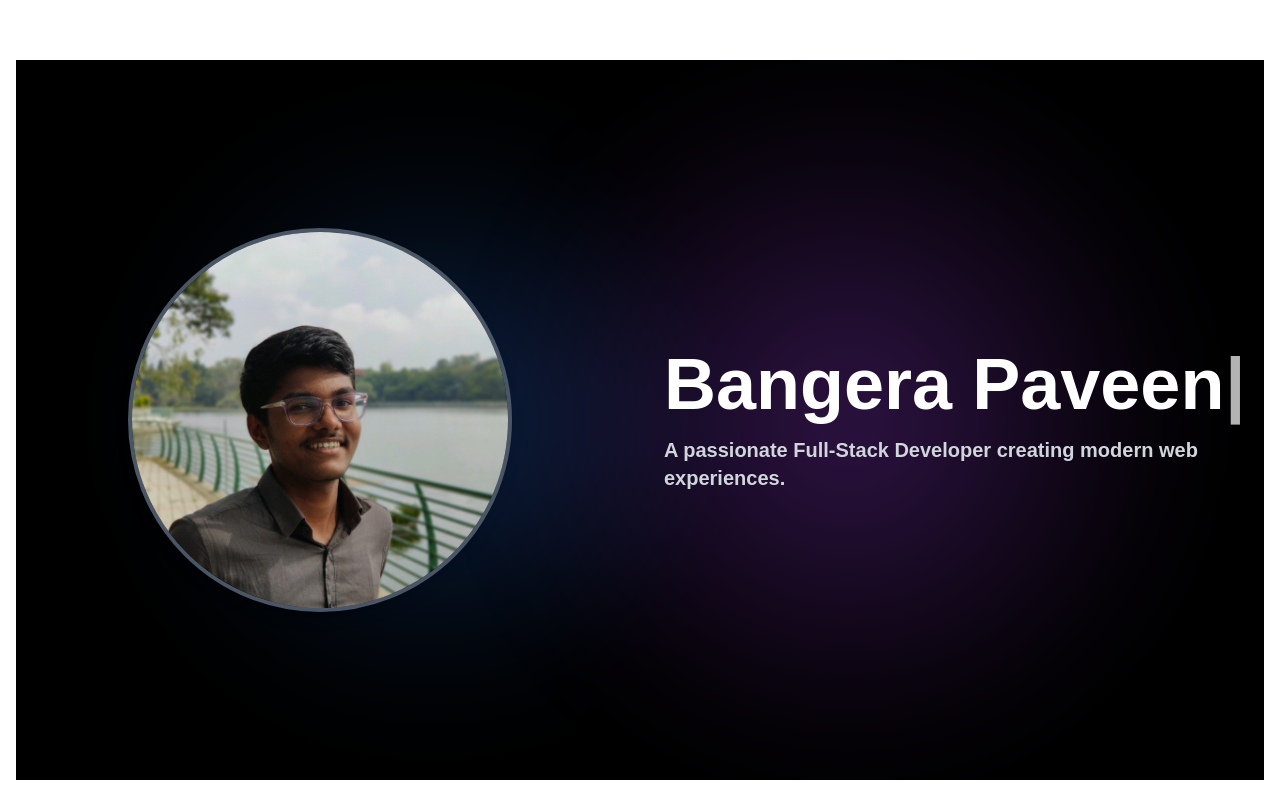
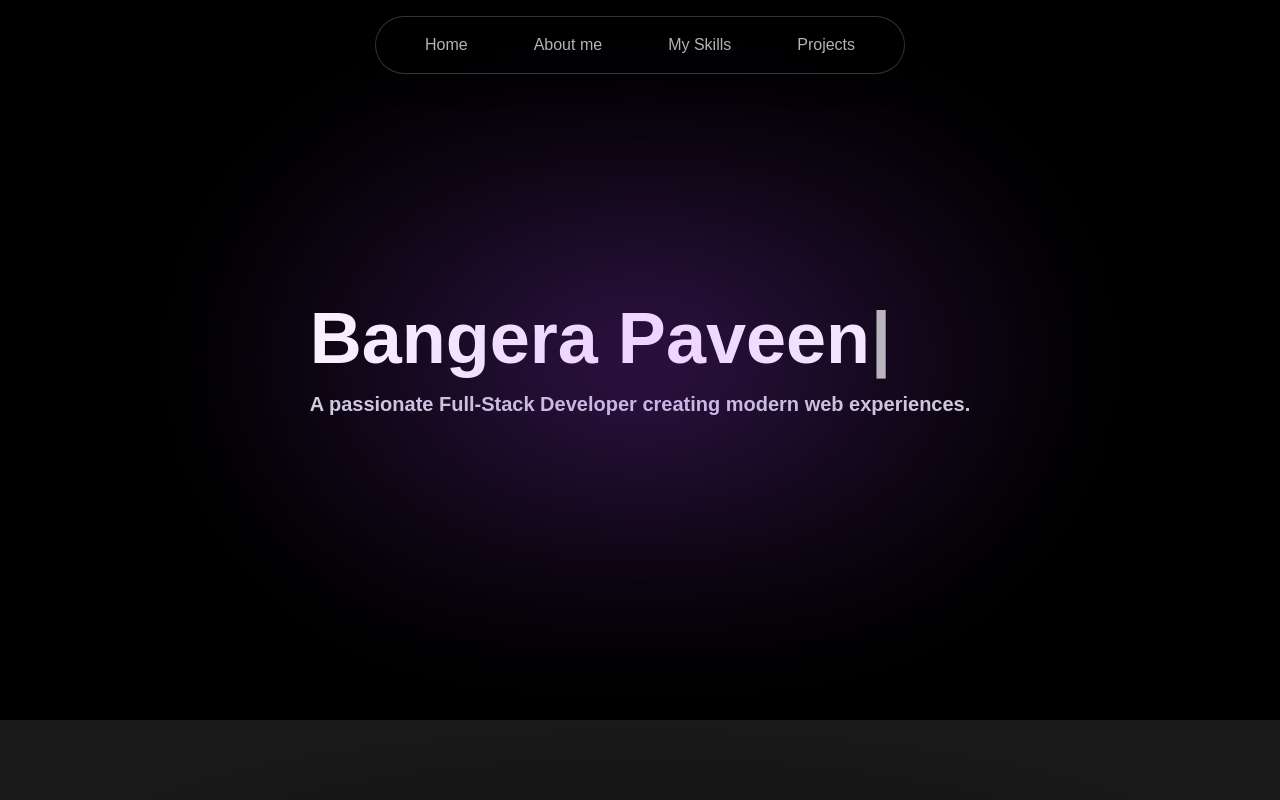
Before and after one commit to Beast227/portfolio, a Next.js app: page / in a window 1280 px wide. Shown: the top 800 px of the page. Built offline with nearby package versions, Linux system fonts and the light colour scheme.

Commit message:
updates: new navbar style and removed extra padding and space

```diff
--- a/src/app/page.tsx
+++ b/src/app/page.tsx
@@ -6,22 +6,14 @@ import SocialLinks from "@/components/SocialLinks";
 // FIX: Import the renamed component
 import Home from '@/components/Home'; // Adjust the path if necessary
 import Skills from "@/components/Skills";
+import Navbar from "@/components/NavBar";
 
 export default function Portfolio() {
   return (
-    <div className="flex flex-col content-center min-h-screen p-4 space-y-5">
+    <div className="flex flex-col content-center min-h-screen">
 
       {/* Nav section */}
-      <div className="flex flex-row justify-center items-center">
-        <nav>
-          <ul className="flex space-x-8">
-            <li><NavButton buttonName="Home"></NavButton></li>
-            <li><NavButton buttonName="About me"></NavButton></li>
-            <li><NavButton buttonName="My Skills"></NavButton></li>
-            <li><NavButton buttonName="Projects"></NavButton></li>
-          </ul>
-        </nav>
-      </div>
+      <Navbar />
 
       {/*Text section*/}
       {/* FIX: Call the renamed component */}
--- a/src/components/Home.tsx
+++ b/src/components/Home.tsx
@@ -2,7 +2,7 @@
 
 import Typewriter from 'typewriter-effect';
 import Image from 'next/image';
-import profilePic from '../../public/profile.jpeg';
+// import profilePic from '../../public/profile.jpeg';
 
 const Home = () => {
   return (
@@ -11,16 +11,16 @@ const Home = () => {
       {/* Torchlight background effect */}
       <div className="absolute inset-0 pointer-events-none">
         {/* Glow behind the image */}
-        <div className="absolute top-1/2 left-1/3 w-[500px] h-[500px] bg-radial from-blue-500/30 via-blue-500/10 to-transparent rounded-full blur-3xl -translate-x-1/2 -translate-y-1/2"></div>
+        <div className="absolute bg-radial from-blue-500/30 via-blue-500/10 to-transparent rounded-full blur-3xl -translate-x-1/2 -translate-y-1/2"></div>
 
         {/* Glow behind the text */}
-        <div className="absolute top-1/2 left-2/3 w-[600px] h-[600px] bg-radial from-purple-500/30 via-purple-500/10 to-transparent rounded-full blur-3xl -translate-x-1/2 -translate-y-1/2"></div>
+        <div className="absolute top-1/2 left-1/2 w-[800px] h-[500px] bg-radial from-purple-500/30 via-purple-500/10 to-transparent rounded-full blur-3xl -translate-x-1/2 -translate-y-1/2"></div>
       </div>
 
       {/* Content */}
-      <div className="relative z-10 grid items-center gap-12 md:grid-cols-2 max-w-9xl mx-auto">
+      {/* <div className="relative z-10 grid items-center gap-12 md:grid-cols-2 max-w-9xl mx-auto"> */}
 
-        {/* Column 1: Profile Image */}
+        {/* Column 1: Profile Image
         <div className="flex justify-center">
           <div className="relative w-64 h-64 md:w-80 md:h-80 lg:w-96 lg:h-96">
             <Image
@@ -32,7 +32,7 @@ const Home = () => {
               placeholder="blur"
             />
           </div>
-        </div>
+        </div> */}
 
         {/* Column 2: Text Content */}
         <div className="text-center md:text-left">
@@ -55,7 +55,7 @@ const Home = () => {
           </p>
         </div>
 
-      </div>
+      {/* </div> */}
     </section>
   );
 }
--- /dev/null
+++ b/src/components/NavBar.tsx
@@ -0,0 +1,58 @@
+"use client";
+
+import React, { useState, useEffect } from 'react';
+// FIX: The import path was likely incorrect. Reverting to a potential plural filename.
+// Please ensure your button component file is located at 'components/NavButtons.tsx' or adjust the path accordingly.
+import NavButton from "@/components/NavButtons";
+
+const Navbar = () => {
+  const [showNav, setShowNav] = useState(true);
+  const [lastScrollY, setLastScrollY] = useState(0);
+
+  // Effect to handle showing/hiding the navbar on scroll
+  useEffect(() => {
+    const controlNavbar = () => {
+      if (window.scrollY > lastScrollY && window.scrollY > 100) {
+        setShowNav(false);
+      } else {
+        setShowNav(true);
+      }
+      setLastScrollY(window.scrollY);
+    };
+
+    window.addEventListener('scroll', controlNavbar);
+    return () => {
+      window.removeEventListener('scroll', controlNavbar);
+    };
+  }, [lastScrollY]);
+
+  return (
+    // This outer container is fixed and handles the centering and the show/hide animation.
+    <header
+      className={`
+        fixed top-4 left-0 w-full z-50 flex justify-center
+        transition-transform duration-300 ease-in-out
+        ${showNav ? 'translate-y-0' : '-translate-y-full'}
+      `}
+    >
+      {/* This is the visible, styled navbar element */}
+      <nav
+        className="
+          flex items-center justify-center space-x-4 px-8 py-4
+          bg-black/30 backdrop-blur-lg
+          border border-white/[0.2]
+          rounded-full shadow-xl
+        "
+      >
+        <ul className="flex items-center space-x-4 sm:space-x-8">
+          <li><NavButton buttonName="Home" /></li>
+          <li><NavButton buttonName="About me" /></li>
+          <li><NavButton buttonName="My Skills" /></li>
+          <li><NavButton buttonName="Projects" /></li>
+        </ul>
+      </nav>
+    </header>
+  );
+};
+
+export default Navbar;
--- a/src/components/NavButtons.tsx
+++ b/src/components/NavButtons.tsx
@@ -1,3 +1,5 @@
+// In components/NavButton.tsx
+
 "use client"
 
 import React from 'react';
@@ -18,54 +20,47 @@ const NavButton = ({ buttonName } : NavButtonProps) => {
 const StyledWrapper = styled.div`
   .button {
     min-width: 120px;
-
     position: relative;
     cursor: pointer;
-
     padding: 12px 17px;
     border: 0;
     border-radius: 7px;
+    color: rgb(255, 255, 255, 0.7);
+    font-weight: 500;
+    text-align: center;
+    background-color: transparent; // Start with no background
 
-    // /* The box-shadow property that created the border effect has been removed. */
-    // background: radial-gradient(
-    //   ellipse at bottom,
-    //   rgba(71, 81, 92, 1) 0%,
-    //   rgba(11, 21, 30, 1) 45%
-    // );
-
-    color: rgb(255, 255, 255, 0.66);
-
-    transition: all 1s cubic-bezier(0.15, 0.83, 0.66, 1);
+    /* Faster, smoother transition for all properties */
+    transition: all 0.4s ease-in-out;
   }
 
+  /* This is the underline element */
   .button::before {
     content: "";
-    width: 70%;
+    width: 100%;
     height: 1px;
-
     position: absolute;
     bottom: 0;
-    left: 15%;
+    left: 0;
+    background: white;
 
-    background: rgb(255, 255, 255);
-    background: linear-gradient(
-      90deg,
-      rgba(255, 255, 255, 0) 0%,
-      rgba(255, 255, 255, 1) 50%,
-      rgba(255, 255, 255, 0) 100%
-    );
-    opacity: 0.2;
+    /* Start scaled down to 0, making it invisible */
+    transform: scaleX(0);
+    transform-origin: center; /* Ensures it grows from the middle */
 
-    transition: all 1s cubic-bezier(0.15, 0.83, 0.66, 1);
+    /* Transition the transform property for the growth effect */
+    transition: transform 0.4s ease-in-out;
   }
 
   .button:hover {
-    color: rgb(255, 255, 255, 1);
-    transform: scale(1.1) translateY(-3px);
+    color: white;
+    transform: scale(1.05) translateY(-2px); /* Slightly more subtle transform */
+    background-color: rgba(255, 255, 255, 0.1); /* Add a subtle glow */
   }
 
+  /* On hover, scale the underline to its full width */
   .button:hover::before {
-    opacity: 1;
+    transform: scaleX(1);
   }
 `;
 
```
